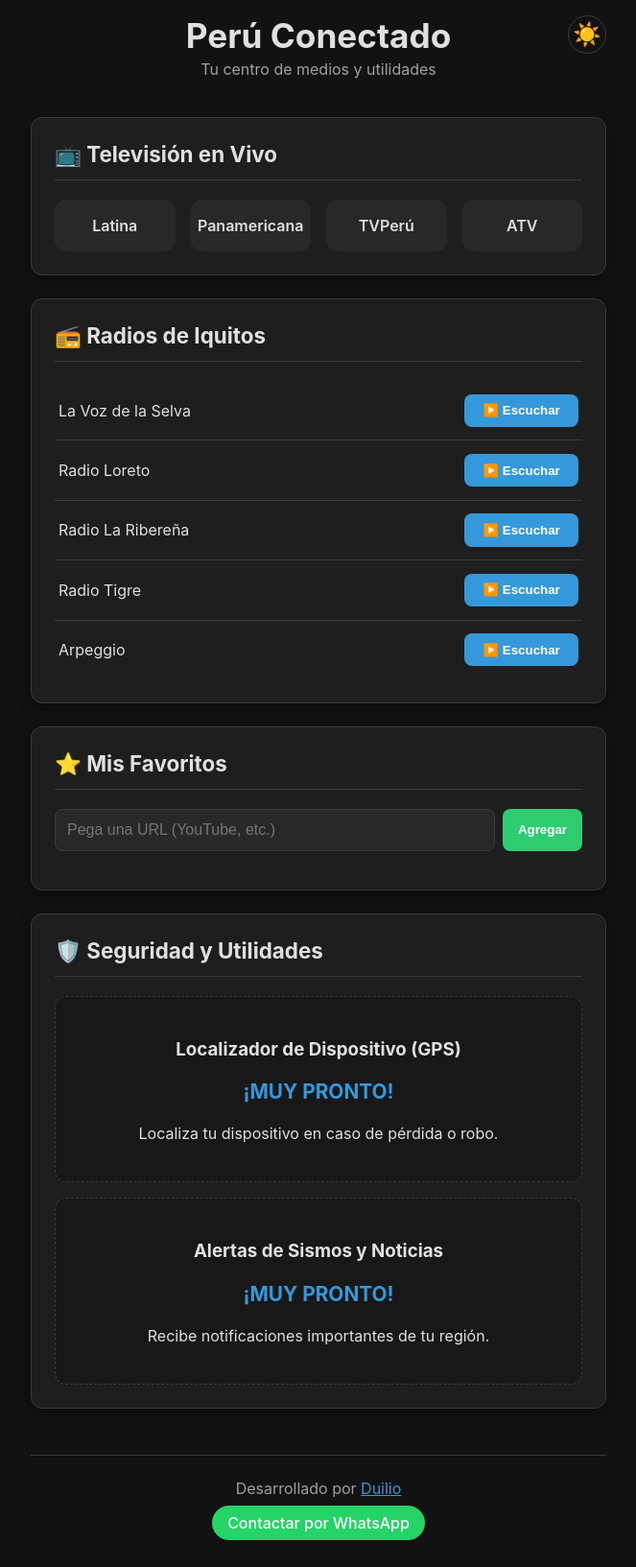
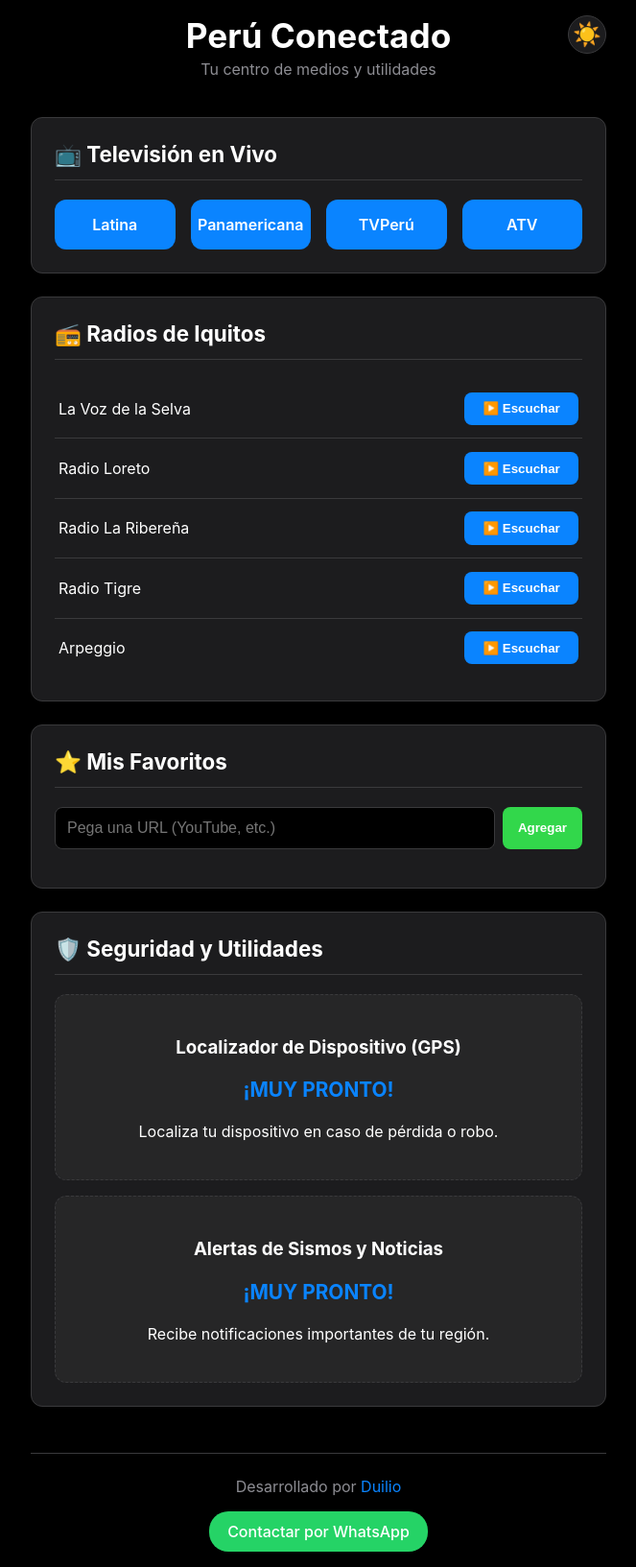
Before and after one commit to SoyDuilio/ConectaPeru, a FastAPI app: page / in a window 1280 px wide. Shown: the whole page at 96% size, without its empty margins (308-971 px from the left). Before the commit the page ends 1605 px from the top, so only its background shows below. Run offline with FastAPI, Linux system fonts and the light colour scheme; some libraries are stand-ins or nearby versions.

Commit message:
Update
8

```diff
--- a/app/static/styles.css
+++ b/app/static/styles.css
@@ -1,35 +1,35 @@
-/* =================================
-   DISEÑO CON TEMAS (OSCURO Y DÍA)
-   ================================= */
+/* ================================================= */
+/* ESTILO FINAL: PALETA "ENFOQUE Y CONTRASTE" V3.0   */
+/* ================================================= */
 
-/* --- Tema "Día" (Gris Claro) - Por defecto --- */
+/* --- Tema "Día" (Claro y Cohesivo) --- */
 :root, [data-theme="light"] {
-    --primary-bg: #DDE1E7;      /* Fondo principal gris claro */
-    --card-bg: #FFFFFF;         /* Tarjetas blancas */
-    --text-color: #1C1E21;      /* Texto oscuro */
-    --text-secondary: #606770;  /* Texto secundario */
-    --accent-color: #1877F2;    /* Azul Facebook */
-    --success-color: #42B72A;   /* Verde Facebook */
-    --danger-color: #FA383E;    /* Rojo */
-    --border-color: #CED0D4;    /* Bordes */
+    --primary-bg: #F2F2F7;
+    --card-bg: #FFFFFF;
+    --text-color: #000000;
+    --text-secondary: #8A8A8E;
+    --accent-color: #007AFF;
+    --success-color: #30D158;
+    --danger-color: #FF453A;
+    --border-color: #EAEAEA;
     --border-radius: 12px;
-    --box-shadow: 0 2px 8px rgba(0, 0, 0, 0.1);
+    --box-shadow: 0 4px 15px rgba(0, 0, 0, 0.06);
 }
 
-/* --- Tema "Noche" (Oscuro) --- */
+/* --- Tema "Noche" (Oscuro y Cohesivo) --- */
 [data-theme="dark"] {
-    --primary-bg: #121212;
-    --card-bg: #1E1E1E;
-    --text-color: #E0E0E0;
-    --text-secondary: #A0A0A0;
-    --accent-color: #3498DB;
-    --success-color: #2ECC71;
-    --danger-color: #E74C3C;
-    --border-color: #3A3B3C;
-    --box-shadow: 0 4px 12px rgba(0, 0, 0, 0.4);
+    --primary-bg: #000000;
+    --card-bg: #1C1C1E;
+    --text-color: #FFFFFF;
+    --text-secondary: #8D8D93;
+    --accent-color: #0A84FF;
+    --success-color: #32D74B;
+    --danger-color: #FF453A;
+    --border-color: #3A3A3C;
+    --box-shadow: 0 4px 20px rgba(0, 0, 0, 0.3);
 }
 
-/* --- Estilos Generales (usan las variables) --- */
+/* --- Estilos Generales --- */
 body {
     font-family: -apple-system, BlinkMacSystemFont, "Segoe UI", Roboto, Helvetica, Arial, sans-serif;
     background-color: var(--primary-bg);
@@ -38,18 +38,10 @@ body {
     padding: 1rem;
     transition: background-color 0.3s, color 0.3s;
 }
-
 .container { max-width: 600px; margin: 0 auto; }
-
-header {
-    text-align: center;
-    margin-bottom: 2.5rem;
-    position: relative;
-}
-
+header { text-align: center; margin-bottom: 2.5rem; position: relative; }
 header h1 { margin: 0; font-size: 2.2rem; font-weight: 700; }
 header p { margin-top: 0.25rem; color: var(--text-secondary); font-size: 1rem; }
-
 .card {
     background-color: var(--card-bg);
     border-radius: var(--border-radius);
@@ -59,48 +51,15 @@ header p { margin-top: 0.25rem; color: var(--text-secondary); font-size: 1rem; }
     border: 1px solid var(--border-color);
     transition: background-color 0.3s, border-color 0.3s;
 }
+.card h2 { margin-top: 0; font-size: 1.4rem; border-bottom: 1px solid var(--border-color); padding-bottom: 0.75rem; margin-bottom: 1.25rem; }
+.loader { text-align: center; padding: 2rem; color: var(--text-secondary); font-style: italic; }
 
-.card h2 {
-    margin-top: 0;
-    font-size: 1.4rem;
-    border-bottom: 1px solid var(--border-color);
-    padding-bottom: 0.75rem;
-    margin-bottom: 1.25rem;
-}
-
-/* --- CORRECCIÓN: Lista de Radios --- */
-.radio-list { list-style: none; padding: 0; margin: 0; }
-.radio-item {
-    display: flex;
-    justify-content: space-between;
-    align-items: center;
-    padding: 0.85rem 0.25rem;
-    border-bottom: 1px solid var(--border-color);
-    transition: background-color 0.2s ease;
-}
-.radio-item:hover { background-color: rgba(0,0,0,0.05); }
-[data-theme="dark"] .radio-item:hover { background-color: #252525; }
-.radio-item:last-child { border-bottom: none; }
-.radio-item span { flex-grow: 1; } /* El texto ocupa el espacio disponible */
-.play-btn {
-    flex-shrink: 0; /* Evita que el botón se encoja */
-    margin-left: 1rem; /* Añade espacio entre el texto y el botón */
-    background-color: var(--accent-color);
-    color: white;
-    padding: 0.6rem 1.2rem;
-    border-radius: 8px;
-    text-decoration: none;
-    font-weight: bold;
-    cursor: pointer;
-    border: none;
-}
-
-/* --- Botón para cambiar tema --- */
+/* --- Botón de Tema --- */
 .theme-switcher {
     position: absolute;
     top: 0;
     right: 0;
-    background: none;
+    background: var(--card-bg);
     border: 1px solid var(--border-color);
     color: var(--text-color);
     cursor: pointer;
@@ -113,279 +72,75 @@ header p { margin-top: 0.25rem; color: var(--text-secondary); font-size: 1rem; }
     justify-content: center;
 }
 
-/* El resto de los estilos (modal, favoritos, etc.) permanecen igual */
-/* ... (pegar el resto del CSS del mensaje anterior aquí) ... */
-
-
-
-/* =================================
-   NUEVO TEMA OSCURO Y DISEÑO REFINADO
-   ================================= */
-
-/* --- Paleta de Colores --- */
-
-.loader {
-    text-align: center;
-    padding: 2rem;
-    color: var(--text-secondary);
-    font-style: italic;
-}
-
-/* --- Estilos para TV y Radio --- */
-.media-grid {
-    display: grid;
-    grid-template-columns: repeat(auto-fill, minmax(100px, 1fr));
-    gap: 1rem;
-}
-
+/* --- TV y Radio --- */
+.media-grid { display: grid; grid-template-columns: repeat(auto-fill, minmax(100px, 1fr)); gap: 1rem; }
 .media-item {
-    display: flex;
-    align-items: center;
-    justify-content: center;
-    background-color: #282828;
+    display: flex; align-items: center; justify-content: center;
+    background-color: var(--accent-color);
+    color: white;
     border-radius: var(--border-radius);
     padding: 1rem;
     text-decoration: none;
-    color: var(--text-color);
     font-weight: 600;
     text-align: center;
-    transition: all 0.2s ease-in-out;
+    transition: transform 0.2s ease-in-out, background-color 0.2s;
     cursor: pointer;
-    border: 1px solid transparent;
 }
-
-.media-item:hover {
-    transform: translateY(-4px);
-    border-color: var(--accent-color);
-}
-
-.radio-list {
-    list-style: none;
-    padding: 0;
-    margin: 0;
-}
-
-.radio-item {
-    display: flex;
-    justify-content: space-between;
-    align-items: center;
-    padding: 0.85rem 0.25rem;
-    border-bottom: 1px solid var(--border-color);
-    transition: background-color 0.2s ease;
-}
-.radio-item:hover {
-    background-color: #252525;
-}
-
-.radio-item:last-child {
-    border-bottom: none;
-}
-
+.media-item:hover { transform: translateY(-4px); filter: brightness(1.1); }
+.radio-list { list-style: none; padding: 0; margin: 0; }
+.radio-item { display: flex; justify-content: space-between; align-items: center; padding: 0.85rem 0.25rem; border-bottom: 1px solid var(--border-color); }
+.radio-item:last-child { border-bottom: none; }
+.radio-item span { flex-grow: 1; }
 .play-btn {
+    flex-shrink: 0; margin-left: 1rem;
     background-color: var(--accent-color);
     color: white;
     padding: 0.6rem 1.2rem;
     border-radius: 8px;
-    text-decoration: none;
     font-weight: bold;
     cursor: pointer;
     border: none;
+    transition: filter 0.2s;
 }
+.play-btn:hover { filter: brightness(1.1); }
 
-/* --- Estilos para Favoritos --- */
-.add-favorite {
-    display: flex;
-    gap: 0.5rem;
-    margin-bottom: 1rem;
-}
-
+/* --- Favoritos --- */
+.add-favorite { display: flex; gap: 0.5rem; margin-bottom: 1rem; }
 .add-favorite input {
-    flex-grow: 1;
-    padding: 0.75rem;
+    flex-grow: 1; padding: 0.75rem;
     border: 1px solid var(--border-color);
     border-radius: 8px;
-    background-color: #282828;
+    background-color: var(--primary-bg);
     color: var(--text-color);
     font-size: 1rem;
 }
-
 .add-favorite button {
     background-color: var(--success-color);
-    color: white;
-    border: none;
-    padding: 0.5rem 1rem;
-    border-radius: 8px;
-    cursor: pointer;
-    font-weight: bold;
+    color: white; border: none; padding: 0.5rem 1rem;
+    border-radius: 8px; cursor: pointer; font-weight: bold;
 }
+#favorites-list li { display: flex; justify-content: space-between; align-items: center; padding: 0.75rem 0.25rem; border-bottom: 1px solid var(--border-color); }
+#favorites-list a { color: var(--accent-color); text-decoration: none; }
+.delete-btn { background: none; border: none; color: var(--danger-color); cursor: pointer; font-weight: bold; font-size: 1.2rem; }
 
-#favorites-list li {
-    display: flex;
-    justify-content: space-between;
-    align-items: center;
-    padding: 0.75rem 0.25rem;
-    border-bottom: 1px solid var(--border-color);
-}
+/* --- Secciones "Muy Pronto" --- */
+.soon-feature { background-color: rgba(128,128,128,0.1); border: 1px dashed var(--border-color); border-radius: var(--border-radius); padding: 1.5rem; text-align: center; margin-top: 1rem; }
+.soon-feature .status { font-size: 1.3rem; font-weight: bold; color: var(--accent-color); }
 
-#favorites-list a {
-    color: var(--accent-color);
-    white-space: nowrap;
-    overflow: hidden;
-    text-overflow: ellipsis;
-    max-width: 80%;
-}
+/* --- Modal --- */
+.modal-overlay { position: fixed; top: 0; left: 0; right: 0; bottom: 0; background: rgba(0, 0, 0, 0.7); display: flex; align-items: center; justify-content: center; z-index: 1000; opacity: 0; visibility: hidden; transition: opacity 0.3s ease; backdrop-filter: blur(5px); }
+.modal-overlay.active { opacity: 1; visibility: visible; }
+.modal-container { background: var(--card-bg); padding: 1.5rem; border-radius: var(--border-radius); width: 90%; max-width: 800px; box-shadow: 0 10px 30px rgba(0,0,0,0.5); transform: scale(0.95); transition: transform 0.3s ease; }
+.modal-overlay.active .modal-container { transform: scale(1); }
+.modal-header { display: flex; justify-content: space-between; align-items: center; border-bottom: 1px solid var(--border-color); padding-bottom: 1rem; margin-bottom: 1rem; }
+.modal-header h3 { margin: 0; font-size: 1.2rem; }
+.modal-close-btn { background: none; border: none; color: var(--text-secondary); font-size: 1.8rem; cursor: pointer; }
+.modal-content { position: relative; padding-top: 56.25%; height: 0; overflow: hidden; background-color: #000; border-radius: 8px; }
+.modal-content iframe, .modal-content audio { position: absolute; top: 0; left: 0; width: 100%; height: 100%; border: 0; }
 
-.delete-btn {
-    background: none;
-    border: none;
-    color: var(--danger-color);
-    cursor: pointer;
-    font-weight: bold;
-    font-size: 1.2rem;
-}
-
-/* --- Estilos para secciones "Muy Pronto" --- */
-.soon-feature {
-    background-color: rgba(0,0,0,0.2);
-    border: 1px dashed var(--border-color);
-    border-radius: var(--border-radius);
-    padding: 1.5rem;
-    text-align: center;
-    margin-top: 1rem;
-}
-
-.soon-feature .status {
-    font-size: 1.3rem;
-    font-weight: bold;
-    color: var(--accent-color);
-}
-
-/* --- Estilos para el MODAL --- */
-.modal-overlay {
-    position: fixed;
-    top: 0;
-    left: 0;
-    right: 0;
-    bottom: 0;
-    background: rgba(0, 0, 0, 0.8);
-    display: flex;
-    align-items: center;
-    justify-content: center;
-    z-index: 1000;
-    opacity: 0;
-    visibility: hidden;
-    transition: opacity 0.3s ease, visibility 0.3s ease;
-}
-
-.modal-overlay.active {
-    opacity: 1;
-    visibility: visible;
-}
-
-.modal-container {
-    background: var(--card-bg);
-    padding: 1.5rem;
-    border-radius: var(--border-radius);
-    width: 90%;
-    max-width: 800px;
-    box-shadow: 0 10px 30px rgba(0,0,0,0.5);
-    transform: scale(0.9);
-    transition: transform 0.3s ease;
-}
-
-.modal-overlay.active .modal-container {
-    transform: scale(1);
-}
-
-.modal-header {
-    display: flex;
-    justify-content: space-between;
-    align-items: center;
-    border-bottom: 1px solid var(--border-color);
-    padding-bottom: 1rem;
-    margin-bottom: 1rem;
-}
-
-.modal-header h3 {
-    margin: 0;
-    font-size: 1.2rem;
-}
-
-.modal-close-btn {
-    background: none;
-    border: none;
-    color: var(--text-secondary);
-    font-size: 1.8rem;
-    cursor: pointer;
-}
-
-.modal-content {
-    position: relative;
-    padding-top: 56.25%; /* Proporción 16:9 para video */
-    height: 0;
-    overflow: hidden;
-}
-
-.modal-content iframe,
-.modal-content audio {
-    position: absolute;
-    top: 0;
-    left: 0;
-    width: 100%;
-    height: 100%;
-    border: 0;
-}
-
-.modal-content audio {
-    height: 60px; /* Altura para el reproductor de audio */
-    padding-top: 0;
-}
-
-
-/* ... (pega esto al final de tu archivo CSS existente) ... */
-
-/* --- REGLAS ADICIONALES Y CORRECCIONES --- */
-
-/* Mejorar contraste de enlaces en tema oscuro */
-[data-theme="dark"] a {
-    color: var(--accent-color); /* Usa el color de acento principal */
-}
-
-/* Estilos para el Footer */
-footer {
-    text-align: center;
-    margin-top: 3rem;
-    padding-top: 1.5rem;
-    border-top: 1px solid var(--border-color);
-}
-
-.footer-credits {
-    color: var(--text-secondary);
-    margin-bottom: 0.5rem;
-}
-
-.footer-contact a {
-    display: inline-block;
-    background-color: #25D366; /* Color de WhatsApp */
-    color: white;
-    padding: 0.5rem 1rem;
-    border-radius: 20px;
-    text-decoration: none;
-    font-weight: 500;
-    transition: transform 0.2s;
-}
-
-.footer-contact a:hover {
-    transform: scale(1.05);
-}
-
-/* Ajuste para el contenido del modal de audio */
-.modal-content iframe,
-.modal-content audio {
-    position: absolute;
-    top: 0;
-    left: 0;
-    width: 100%;
-    height: 100%;
-    border: 0;
-}
+/* --- Footer --- */
+footer { text-align: center; margin-top: 3rem; padding-top: 1.5rem; border-top: 1px solid var(--border-color); }
+.footer-credits { color: var(--text-secondary); margin-bottom: 1rem; }
+.footer-credits a { color: var(--accent-color); text-decoration: none; }
+.footer-contact a { display: inline-block; background-color: #25D366; color: white; padding: 0.7rem 1.2rem; border-radius: 20px; text-decoration: none; font-weight: 500; transition: transform 0.2s; }
+.footer-contact a:hover { transform: scale(1.05); }
```
